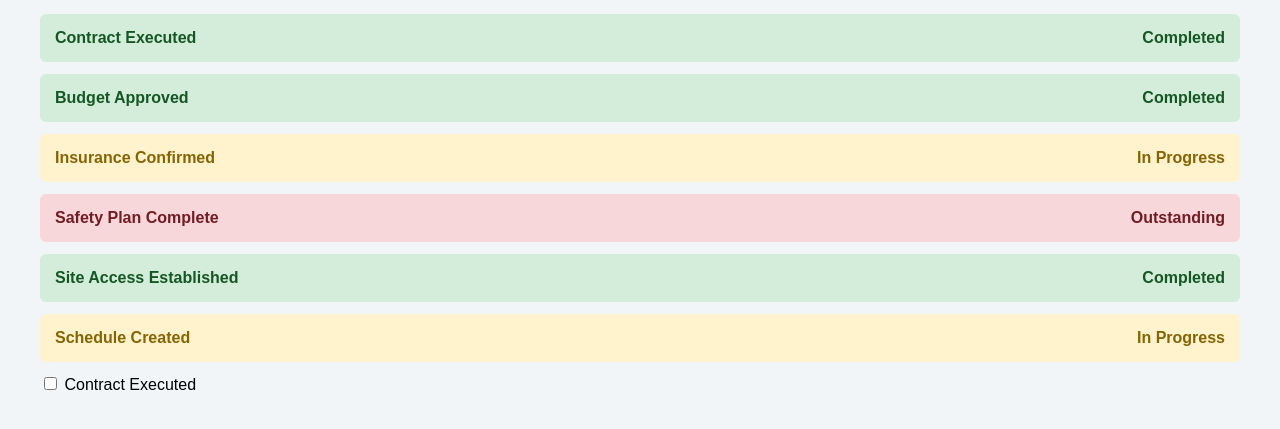
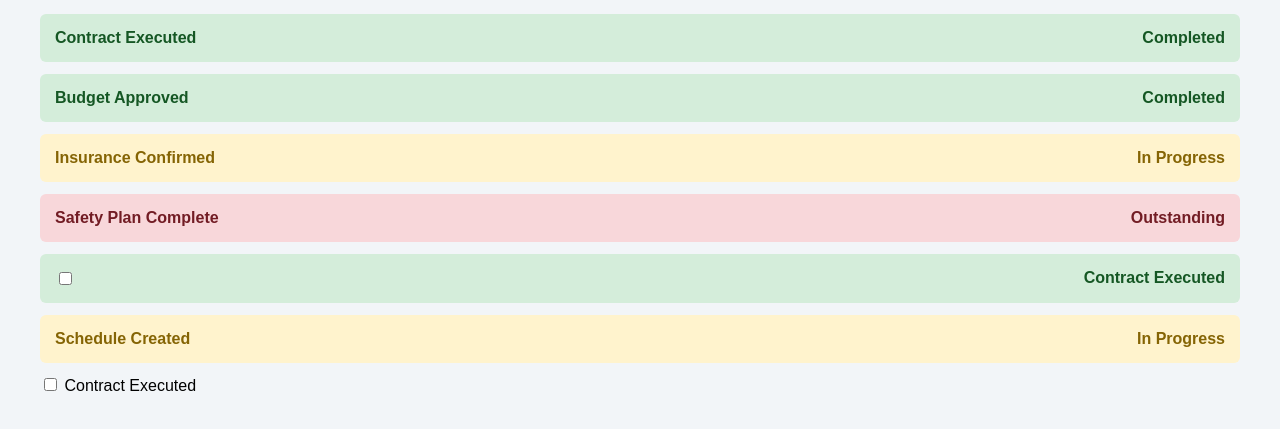
Before and after one commit to FredericMasse/nicholson-app-portfolio, a plain HTML site: page Applications/Project-Startup-Dashboard/index.html in a window 1280 px wide. Shown: the part 137-566 px from the top of the page. Drawn offline with Linux system fonts and the light colour scheme.

Commit message:
Change completed status to checkbox for contract execution
Replaced completed status div with a checkbox label for contract execution.

```diff
--- a/Applications/Project-Startup-Dashboard/index.html
+++ b/Applications/Project-Startup-Dashboard/index.html
@@ -33,10 +33,16 @@
         <span>Outstanding</span>
     </div>
 
-    <div class="status completed">
-        <strong>Site Access Established</strong>
-        <span>Completed</span>
-    </div>
+   <label class="status completed">
+
+    <input
+        type="checkbox"
+        class="task"
+        onchange="updateSummary()">
+
+    Contract Executed
+
+</label>
 
     <div class="status progress">
         <strong>Schedule Created</strong>
```
